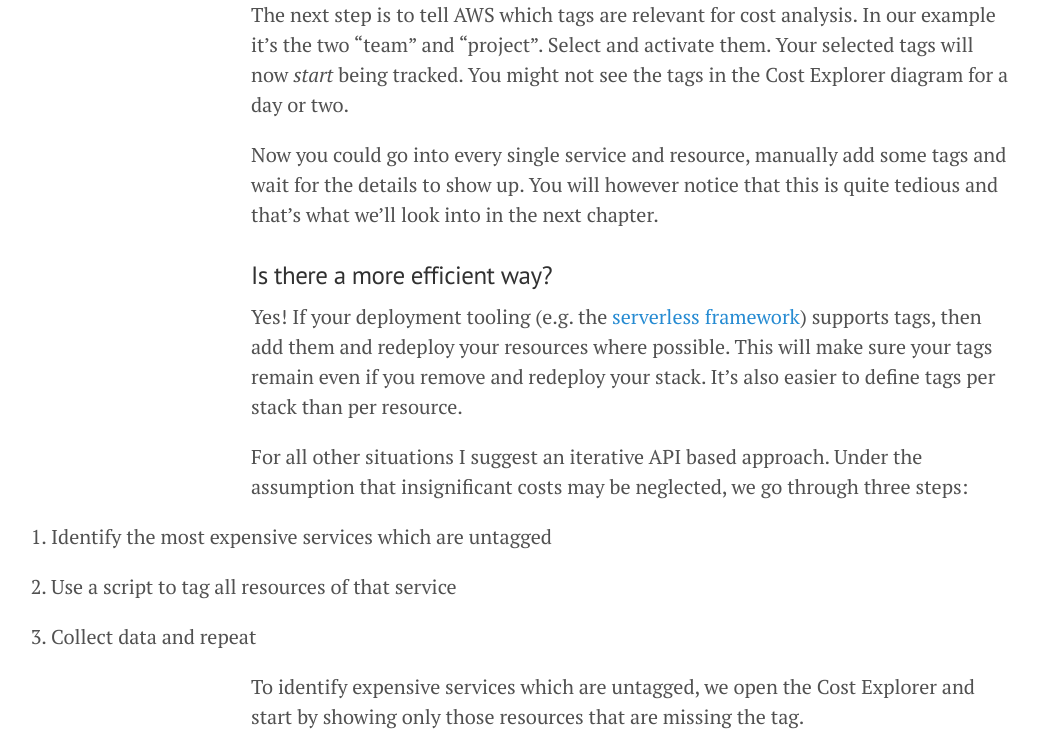
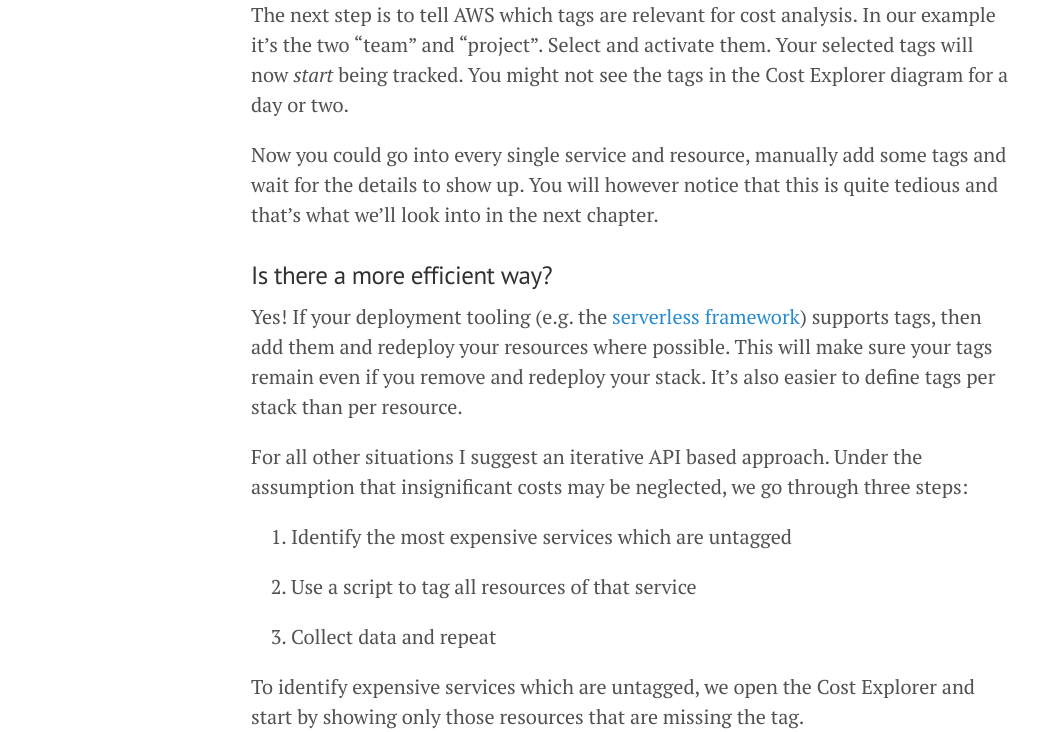
Before and after one commit to bahrmichael/bahrmichael.github.io, a Jekyll site: the page built from _posts/2020-01-03-efficient-resource-tagging.md, in a window 1280 px wide. Shown: the part 2258-2990 px from the top of the page, without its empty margins (9-1048 px from the left). Built offline with Jekyll 4.4.1, drawn with Linux system fonts in a browser that asks for light colours; Markdown is read by kramdown in place of the engine named in the settings; comment, search, counter and statistics services are not loaded; grey boxes are pictures that could not be loaded.

Commit message:
Add ol to default width

```diff
--- a/public/css/lanyon.css
+++ b/public/css/lanyon.css
@@ -39,7 +39,7 @@
 
 
 @media (min-width: 56rem) {
-  .post > p, h2, h3, h4, blockquote, twitter-widget, ul, .highlight, hr {
+  .post > p, h2, h3, h4, blockquote, twitter-widget, ul, .highlight, hr, ol {
       max-width: 38rem;
       margin-left: auto;
       margin-right: auto;
```
